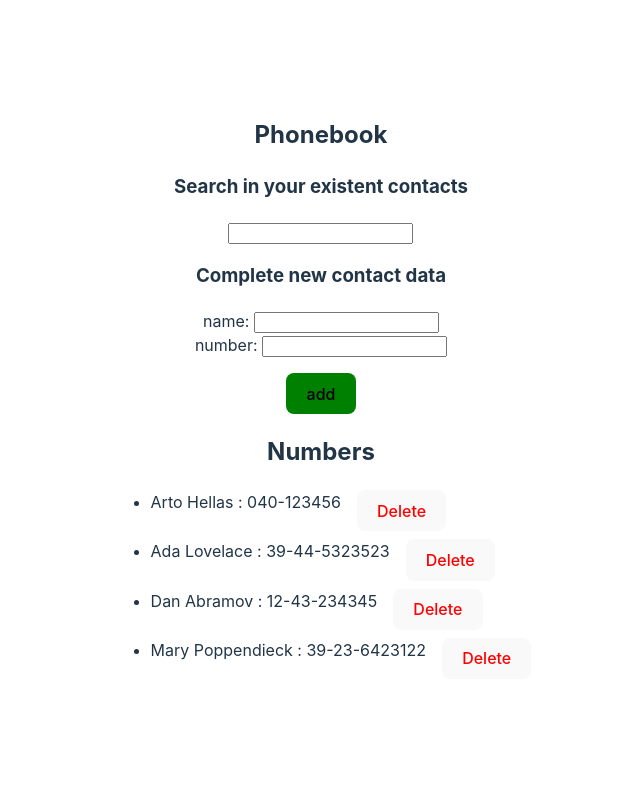
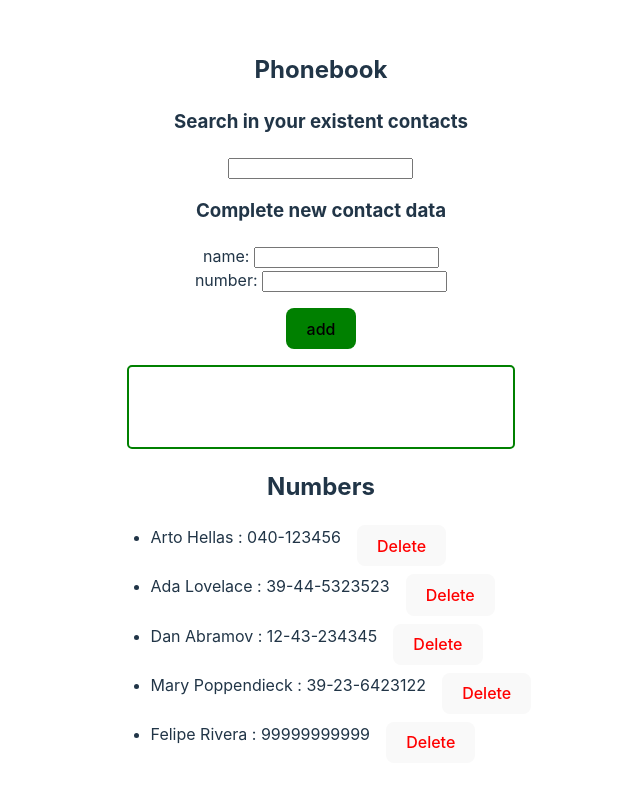
Before and after one commit to Frtavonatti/fullStackOpen-react, a React (Vite) app in the folder part2/form-exercises/: page / in a window 1280 px wide. Shown: the top 786 px of the page, without its empty margins (319-959 px from the left). Built offline with nearby package versions, Linux system fonts and the light colour scheme; data requests are answered from the project's data file.

Commit message:
Part2: Ejercicio 2.16 completado

```diff
--- a/part2/form-exercises/db.json
+++ b/part2/form-exercises/db.json
@@ -19,6 +19,11 @@
       "name": "Mary Poppendieck",
       "number": "39-23-6423122",
       "id": "4"
+    },
+    {
+      "id": "5",
+      "name": "Felipe Rivera",
+      "number": "99999999999"
     }
   ]
 }
--- a/part2/form-exercises/src/App.jsx
+++ b/part2/form-exercises/src/App.jsx
@@ -3,6 +3,7 @@ import { useEffect, useState } from 'react'
 import { Search } from './Components/Search'
 import { PersonForm } from './Components/PersonForm'
 import { NumberList } from './Components/NumberList'
+import { Message } from './Components/Message'
 import axios from 'axios'
 
 const App = () => {
@@ -10,6 +11,8 @@ const App = () => {
   const [newName, setNewName] = useState('')
   const [newNumber, setNewNumber] = useState('')
   const [newSearch, setNewSearch] = useState('')
+  const [newMessage, setNewMessage] = useState(null)
+
 
   const getData = () => {
     axios
@@ -35,6 +38,7 @@ const App = () => {
         .post(`http://localhost:3001/persons`, newPerson)
         .then(response => {
           setPersons(persons.concat(newPerson))
+          setNewMessage(`${newName} was added successfully`)
       });
     setNewName('')
     setNewNumber('')
@@ -66,6 +70,9 @@ const App = () => {
       <h2>Phonebook</h2>
       <Search newSearch={newSearch} handleSearchInputChange={handleSearchInputChange}/>
       <PersonForm newName={newName} newNumber={newNumber} handleNameInputChange={handleNameInputChange} handleNumberInputChange={handleNumberInputChange} handleSubmit={handleSubmit}/>
+
+
+      <Message message={newMessage} setMessage={setNewMessage} />
       <NumberList persons={persons} filteredPersons={filteredPersons} deletePerson={deletePerson}/>
     </div>
   )
--- /dev/null
+++ b/part2/form-exercises/src/Components/Message.jsx
@@ -0,0 +1,32 @@
+import React, { useEffect } from 'react';
+
+const Message = ({ message, setMessage }) => {
+  useEffect(() => {
+    if (message) {
+      const timer = setTimeout(() => {
+        setMessage(null);
+      }, 5000);
+
+      return () => clearTimeout(timer);
+    }
+  }, [message, setMessage]);
+
+  return (
+    <div
+      style={{
+        border: '2px solid green',
+        borderRadius: '5px',
+        margin: '1rem',
+        height: '3rem',
+        color: 'green',
+        padding: '1rem',
+        display: 'flex',
+        justifyContent: 'center',
+        alignItems: 'center'
+        }}>
+        <h2>{message}</h2>
+    </div>
+  );
+};
+
+export { Message }
```
